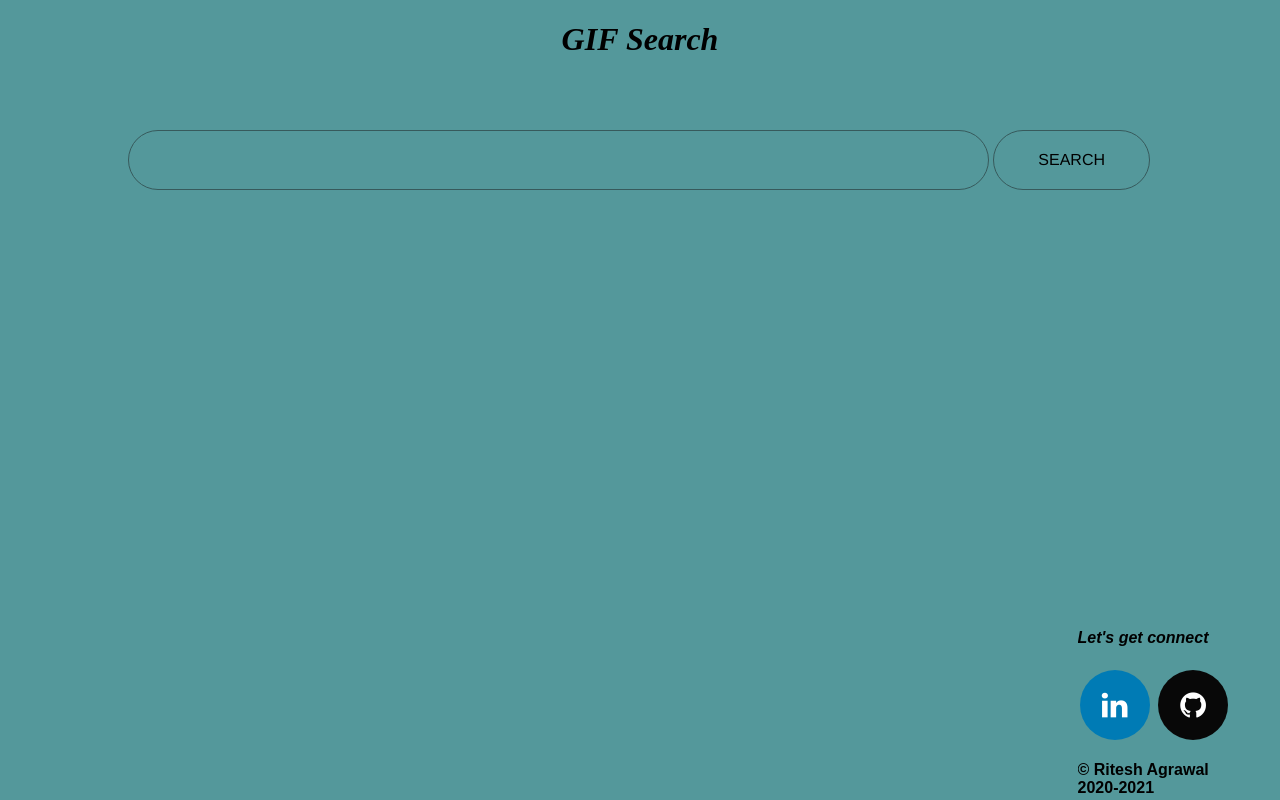
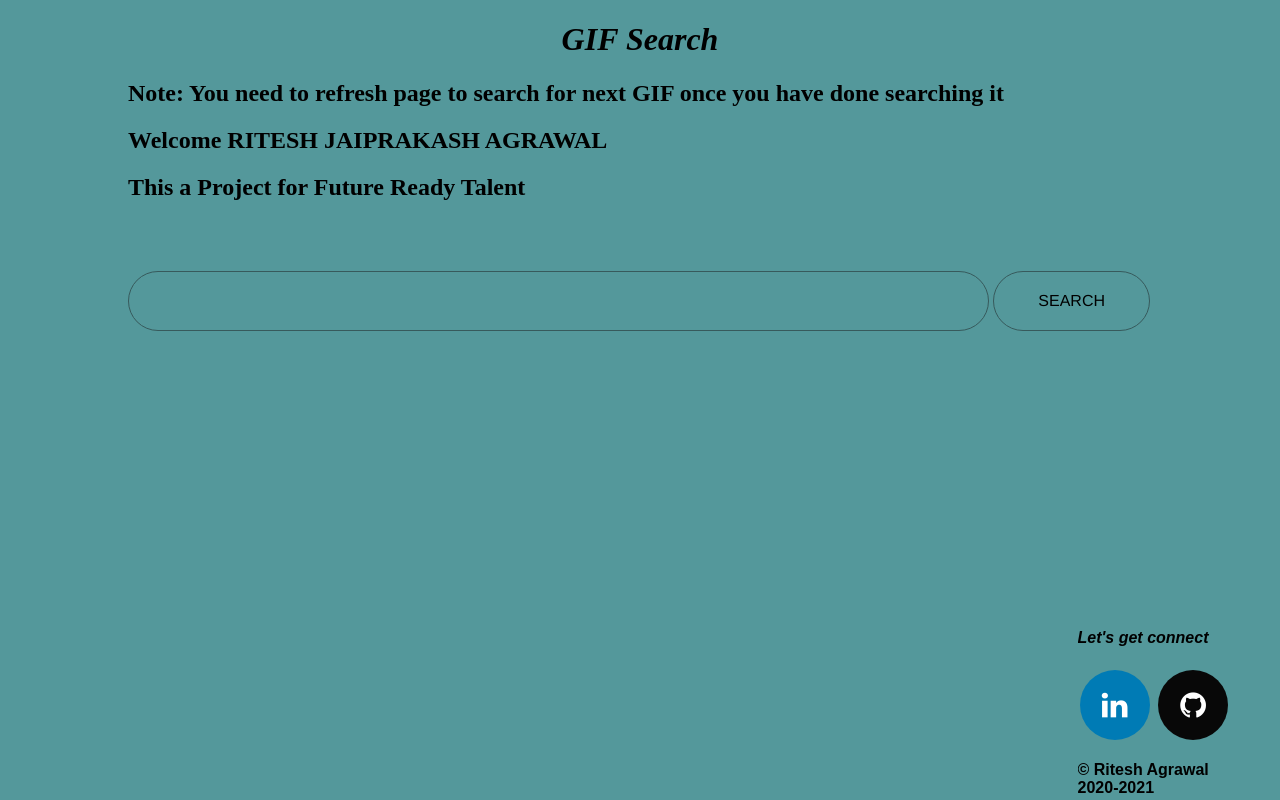
Before and after one commit to RiteshAgrawal2001/Gify, a plain HTML site: page index.html in a window 1280 px wide. Drawn offline with Linux system fonts and the light colour scheme.

Commit message:
Update index.html

```diff
--- a/index.html
+++ b/index.html
@@ -13,6 +13,9 @@
 <body>
 
     <h1 style="text-align: center;"><em>GIF Search</em></h1>
+    <h2>Note: You need to refresh page to search for next GIF once you have done searching it</h2>
+    <h2> Welcome RITESH JAIPRAKASH AGRAWAL </h2>
+    <h2> This a Project for Future Ready Talent </h2>
 
     <div class="container container-padding50">
         <input id="input" type="text" class="input-search js-userinput container-textinput">
```
